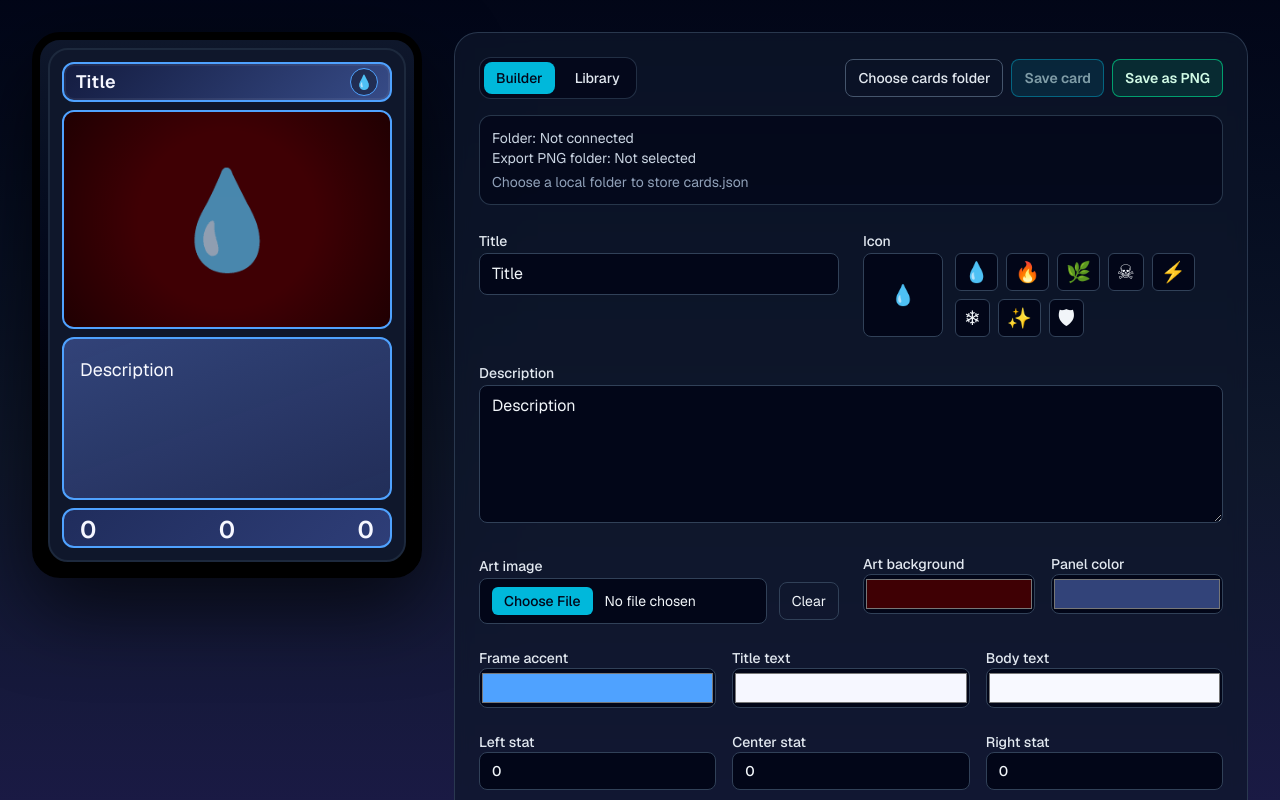
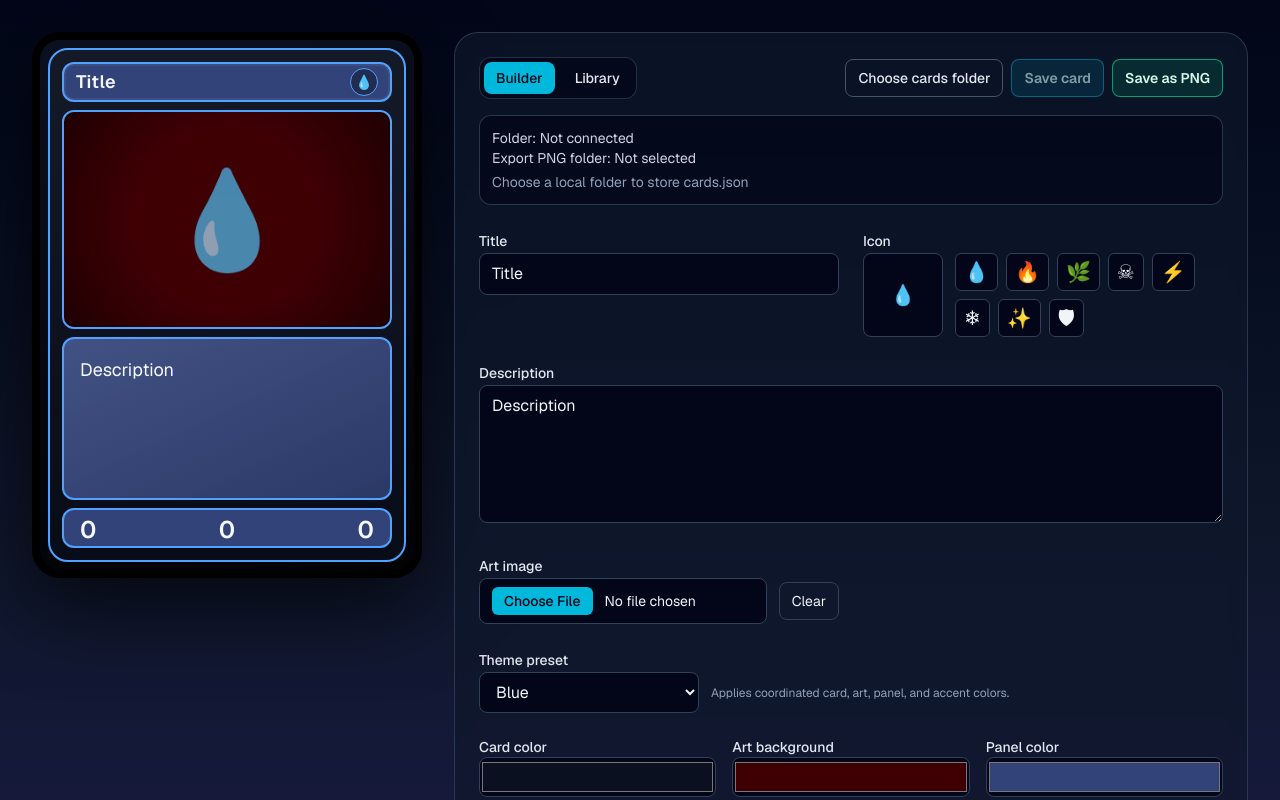
Before and after one commit to Kurt-Urban/card-creator, a Next.js app: page / in a window 1280 px wide. Shown: the top 800 px of the page. Built offline with nearby package versions, Linux system fonts and the light colour scheme.

Commit message:
feat: custom color updates

```diff
--- a/app/page.tsx
+++ b/app/page.tsx
@@ -18,6 +18,18 @@ type CardState = {
   footerLeft: string;
   footerCenter: string;
   footerRight: string;
+  cardBackground: string;
+  artBackground: string;
+  panelBackground: string;
+  frameAccent: string;
+  titleColor: string;
+  bodyTextColor: string;
+};
+
+type CardTheme = {
+  id: string;
+  label: string;
+  cardBackground: string;
   artBackground: string;
   panelBackground: string;
   frameAccent: string;
@@ -82,12 +94,66 @@ const defaultCard: CardState = {
   footerLeft: "0",
   footerCenter: "0",
   footerRight: "0",
+  cardBackground: "#0b1020",
   artBackground: "#3f0004",
   panelBackground: "#324379",
   frameAccent: "#4fa2ff",
   titleColor: "#f6f7ff",
   bodyTextColor: "#f8f9ff",
 };
+
+const cardThemes: CardTheme[] = [
+  {
+    id: "blue",
+    label: "Blue",
+    cardBackground: "#0b1020",
+    artBackground: "#11356f",
+    panelBackground: "#1f3d8d",
+    frameAccent: "#4fa2ff",
+    titleColor: "#f6f7ff",
+    bodyTextColor: "#eff6ff",
+  },
+  {
+    id: "red",
+    label: "Red",
+    cardBackground: "#221008",
+    artBackground: "#5f1408",
+    panelBackground: "#7c2d12",
+    frameAccent: "#ff8a3d",
+    titleColor: "#fff4e8",
+    bodyTextColor: "#fff0dc",
+  },
+  {
+    id: "green",
+    label: "Green",
+    cardBackground: "#102219",
+    artBackground: "#114d3f",
+    panelBackground: "#1a7a5d",
+    frameAccent: "#70e1ae",
+    titleColor: "#effff7",
+    bodyTextColor: "#e2fff2",
+  },
+  {
+    id: "purple",
+    label: "Purple",
+    cardBackground: "#190f2b",
+    artBackground: "#33135d",
+    panelBackground: "#4f1f88",
+    frameAccent: "#d2a8ff",
+    titleColor: "#fbf5ff",
+    bodyTextColor: "#f4ebff",
+  },
+  {
+    id: "yellow",
+    label: "Yellow",
+    cardBackground: "#2a200b",
+    artBackground: "#6e5310",
+    panelBackground: "#9a7212",
+    frameAccent: "#ffd776",
+    titleColor: "#fff8e5",
+    bodyTextColor: "#fff3cf",
+  },
+];
 
 const iconSuggestions = ["💧", "🔥", "🌿", "☠", "⚡", "❄", "✨", "🛡"];
 
@@ -102,15 +168,31 @@ type CardPreviewProps = {
 };
 
 function CardPreview({ card, artImage }: CardPreviewProps) {
+  const cardBase = card.cardBackground || defaultCard.cardBackground;
+  const panelBase = card.panelBackground || defaultCard.panelBackground;
+
   return (
-    <article className="relative h-[448px] w-[320px] shrink-0 rounded-[28px] border-8 border-black bg-linear-to-b from-slate-900 via-slate-950 to-black p-2 shadow-[0_30px_80px_rgba(0,0,0,0.65)] sm:h-[504px] sm:w-[360px] lg:h-[546px] lg:w-[390px]">
-      <div className="relative flex h-full flex-col gap-2 overflow-hidden rounded-[20px] border-2 border-slate-800 bg-slate-900 p-3">
+    <article
+      className="relative h-[448px] w-[320px] shrink-0 rounded-[28px] border-8 border-black p-2 shadow-[0_30px_80px_rgba(0,0,0,0.65)] sm:h-[504px] sm:w-[360px] lg:h-[546px] lg:w-[390px]"
+      style={{
+        backgroundColor: cardBase,
+        backgroundImage: `linear-gradient(170deg, ${cardBase}, rgba(0,0,0,0.85))`,
+      }}
+    >
+      <div
+        className="relative flex h-full flex-col gap-2 overflow-hidden rounded-[20px] border-2 p-3"
+        style={{
+          borderColor: card.frameAccent,
+          backgroundColor: cardBase,
+          backgroundImage:
+            "linear-gradient(180deg, rgba(255,255,255,0.04), rgba(0,0,0,0.25))",
+        }}
+      >
         <header
           className="flex h-10 shrink-0 items-center justify-between rounded-xl border-2 px-3 py-1 shadow-[inset_0_0_0_2px_rgba(255,255,255,0.06)]"
           style={{
             borderColor: card.frameAccent,
-            background:
-              "linear-gradient(135deg, rgba(20,28,65,0.95), rgba(57,78,140,0.95))",
+            backgroundColor: panelBase,
           }}
         >
           <h1
@@ -159,9 +241,9 @@ function CardPreview({ card, artImage }: CardPreviewProps) {
           className="relative min-h-0 flex-1 rounded-xl border-2 p-4"
           style={{
             borderColor: card.frameAccent,
-            background:
-              "linear-gradient(160deg, rgba(50,67,121,0.98), rgba(33,45,87,0.96))",
-            backgroundColor: card.panelBackground,
+            backgroundColor: panelBase,
+            backgroundImage:
+              "linear-gradient(155deg, rgba(255,255,255,0.08), rgba(0,0,0,0.15))",
           }}
         >
           <p
@@ -176,8 +258,7 @@ function CardPreview({ card, artImage }: CardPreviewProps) {
           className="grid h-10 shrink-0 grid-cols-3 rounded-xl border-2 px-4 py-1 text-2xl font-semibold"
           style={{
             borderColor: card.frameAccent,
-            background:
-              "linear-gradient(135deg, rgba(33,46,95,0.95), rgba(48,64,124,0.95))",
+            backgroundColor: panelBase,
             color: card.titleColor,
           }}
         >
@@ -263,6 +344,22 @@ function sortByNewest(cards: CardRecord[]): CardRecord[] {
   );
 }
 
+function ensureCardState(value: unknown): CardState | null {
+  if (typeof value !== "object" || value === null) {
+    return null;
+  }
+
+  const candidate = value as Partial<CardState>;
+  return {
+    ...defaultCard,
+    ...candidate,
+  };
+}
+
+function getThemeById(themeId: string): CardTheme | undefined {
+  return cardThemes.find((theme) => theme.id === themeId);
+}
+
 async function ensureDirectoryPermission(
   handle: DirectoryHandleLike,
   shouldPrompt: boolean,
@@ -307,15 +404,33 @@ async function readLibraryFile(
 
     return {
       version: typeof parsed.version === "number" ? parsed.version : 1,
-      cards: parsed.cards.filter(
-        (entry): entry is CardRecord =>
-          typeof entry === "object" &&
-          entry !== null &&
-          typeof entry.id === "string" &&
-          typeof entry.name === "string" &&
-          typeof entry.updatedAt === "string" &&
-          typeof entry.card === "object",
-      ),
+      cards: parsed.cards.reduce<CardRecord[]>((acc, entry) => {
+        if (typeof entry !== "object" || entry === null) {
+          return acc;
+        }
+
+        const candidate = entry as Partial<CardRecord>;
+        const normalizedCard = ensureCardState(candidate.card);
+
+        if (
+          typeof candidate.id !== "string" ||
+          typeof candidate.name !== "string" ||
+          typeof candidate.updatedAt !== "string" ||
+          !normalizedCard
+        ) {
+          return acc;
+        }
+
+        acc.push({
+          id: candidate.id,
+          name: candidate.name,
+          updatedAt: candidate.updatedAt,
+          artImage:
+            typeof candidate.artImage === "string" ? candidate.artImage : null,
+          card: normalizedCard,
+        });
+        return acc;
+      }, []),
     };
   } catch {
     return emptyLibraryFile;
@@ -359,6 +474,9 @@ async function wait(durationMs: number) {
 
 export default function Home() {
   const [card, setCard] = useState<CardState>(defaultCard);
+  const [selectedThemeId, setSelectedThemeId] = useState<string>(
+    cardThemes[0].id,
+  );
   const [artImage, setArtImage] = useState<string | null>(null);
   const [activeView, setActiveView] = useState<"builder" | "library">(
     "builder",
@@ -494,6 +612,24 @@ export default function Home() {
 
   const clearArt = () => {
     setArtImage(null);
+  };
+
+  const applyTheme = (themeId: string) => {
+    const theme = getThemeById(themeId);
+    if (!theme) {
+      return;
+    }
+
+    setSelectedThemeId(theme.id);
+    setCard((current) => ({
+      ...current,
+      cardBackground: theme.cardBackground,
+      artBackground: theme.artBackground,
+      panelBackground: theme.panelBackground,
+      frameAccent: theme.frameAccent,
+      titleColor: theme.titleColor,
+      bodyTextColor: theme.bodyTextColor,
+    }));
   };
 
   const pickCardsFolder = async () => {
@@ -640,8 +776,15 @@ export default function Home() {
   };
 
   const loadRecordToBuilder = (record: CardRecord) => {
-    setCard(record.card);
+    const normalizedCard = ensureCardState(record.card);
+    if (!normalizedCard) {
+      setStorageMessage("This card entry is invalid and could not be loaded.");
+      return;
+    }
+
+    setCard(normalizedCard);
     setArtImage(record.artImage);
+    setSelectedThemeId("");
     setActiveView("builder");
     setStorageMessage(`Loaded ${record.name} from cards.json.`);
   };
@@ -955,13 +1098,59 @@ export default function Home() {
                   </div>
                 </div>
 
-                <div className="grid grid-cols-2 gap-4">
+                <div className="space-y-3 xl:col-span-2">
+                  <label
+                    className="text-sm font-medium text-slate-200"
+                    htmlFor="theme"
+                  >
+                    Theme preset
+                  </label>
+                  <div className="flex flex-wrap items-center gap-3">
+                    <select
+                      id="theme"
+                      value={selectedThemeId}
+                      onChange={(event) => {
+                        applyTheme(event.target.value);
+                      }}
+                      className="min-w-[220px] rounded-lg border border-slate-700 bg-slate-950 px-3 py-2 text-slate-100 outline-none ring-cyan-400 transition focus:ring-2"
+                    >
+                      {selectedThemeId === "" && (
+                        <option value="">Custom</option>
+                      )}
+                      {cardThemes.map((theme) => (
+                        <option key={theme.id} value={theme.id}>
+                          {theme.label}
+                        </option>
+                      ))}
+                    </select>
+                    <span className="text-xs text-slate-400">
+                      Applies coordinated card, art, panel, and accent colors.
+                    </span>
+                  </div>
+                </div>
+
+                <div className="grid grid-cols-3 gap-4 xl:col-span-2">
+                  <label className="space-y-2 text-sm font-medium text-slate-200">
+                    Card color
+                    <input
+                      type="color"
+                      value={card.cardBackground}
+                      onChange={(event) => {
+                        setSelectedThemeId("");
+                        onFieldChange("cardBackground")(event);
+                      }}
+                      className="h-10 w-full rounded-lg border border-slate-700 bg-slate-950"
+                    />
+                  </label>
                   <label className="space-y-2 text-sm font-medium text-slate-200">
                     Art background
                     <input
                       type="color"
                       value={card.artBackground}
-                      onChange={onFieldChange("artBackground")}
+                      onChange={(event) => {
+                        setSelectedThemeId("");
+                        onFieldChange("artBackground")(event);
+                      }}
                       className="h-10 w-full rounded-lg border border-slate-700 bg-slate-950"
                     />
                   </label>
@@ -970,7 +1159,10 @@ export default function Home() {
                     <input
                       type="color"
                       value={card.panelBackground}
-                      onChange={onFieldChange("panelBackground")}
+                      onChange={(event) => {
+                        setSelectedThemeId("");
+                        onFieldChange("panelBackground")(event);
+                      }}
                       className="h-10 w-full rounded-lg border border-slate-700 bg-slate-950"
                     />
                   </label>
@@ -982,7 +1174,10 @@ export default function Home() {
                     <input
                       type="color"
                       value={card.frameAccent}
-                      onChange={onFieldChange("frameAccent")}
+                      onChange={(event) => {
+                        setSelectedThemeId("");
+                        onFieldChange("frameAccent")(event);
+                      }}
                       className="h-10 w-full rounded-lg border border-slate-700 bg-slate-950"
                     />
                   </label>
@@ -991,7 +1186,10 @@ export default function Home() {
                     <input
                       type="color"
                       value={card.titleColor}
-                      onChange={onFieldChange("titleColor")}
+                      onChange={(event) => {
+                        setSelectedThemeId("");
+                        onFieldChange("titleColor")(event);
+                      }}
                       className="h-10 w-full rounded-lg border border-slate-700 bg-slate-950"
                     />
                   </label>
@@ -1000,7 +1198,10 @@ export default function Home() {
                     <input
                       type="color"
                       value={card.bodyTextColor}
-                      onChange={onFieldChange("bodyTextColor")}
+                      onChange={(event) => {
+                        setSelectedThemeId("");
+                        onFieldChange("bodyTextColor")(event);
+                      }}
                       className="h-10 w-full rounded-lg border border-slate-700 bg-slate-950"
                     />
                   </label>
@@ -1040,6 +1241,7 @@ export default function Home() {
                   onClick={() => {
                     clearArt();
                     setCard(defaultCard);
+                    setSelectedThemeId(cardThemes[0].id);
                   }}
                   className="rounded-lg border border-slate-600 px-3 py-2 text-sm font-medium text-slate-200 transition hover:border-slate-300 hover:text-white"
                 >
```
